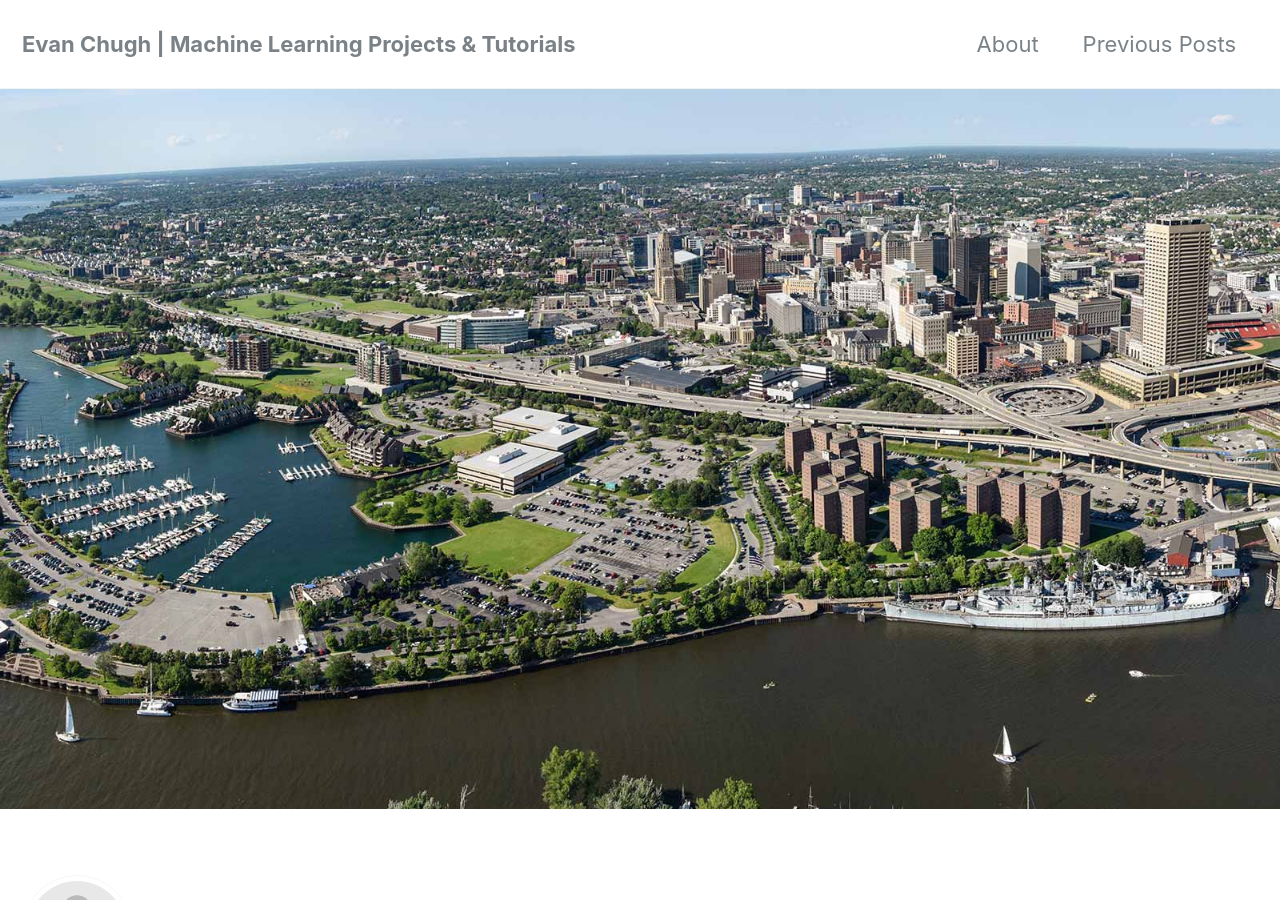
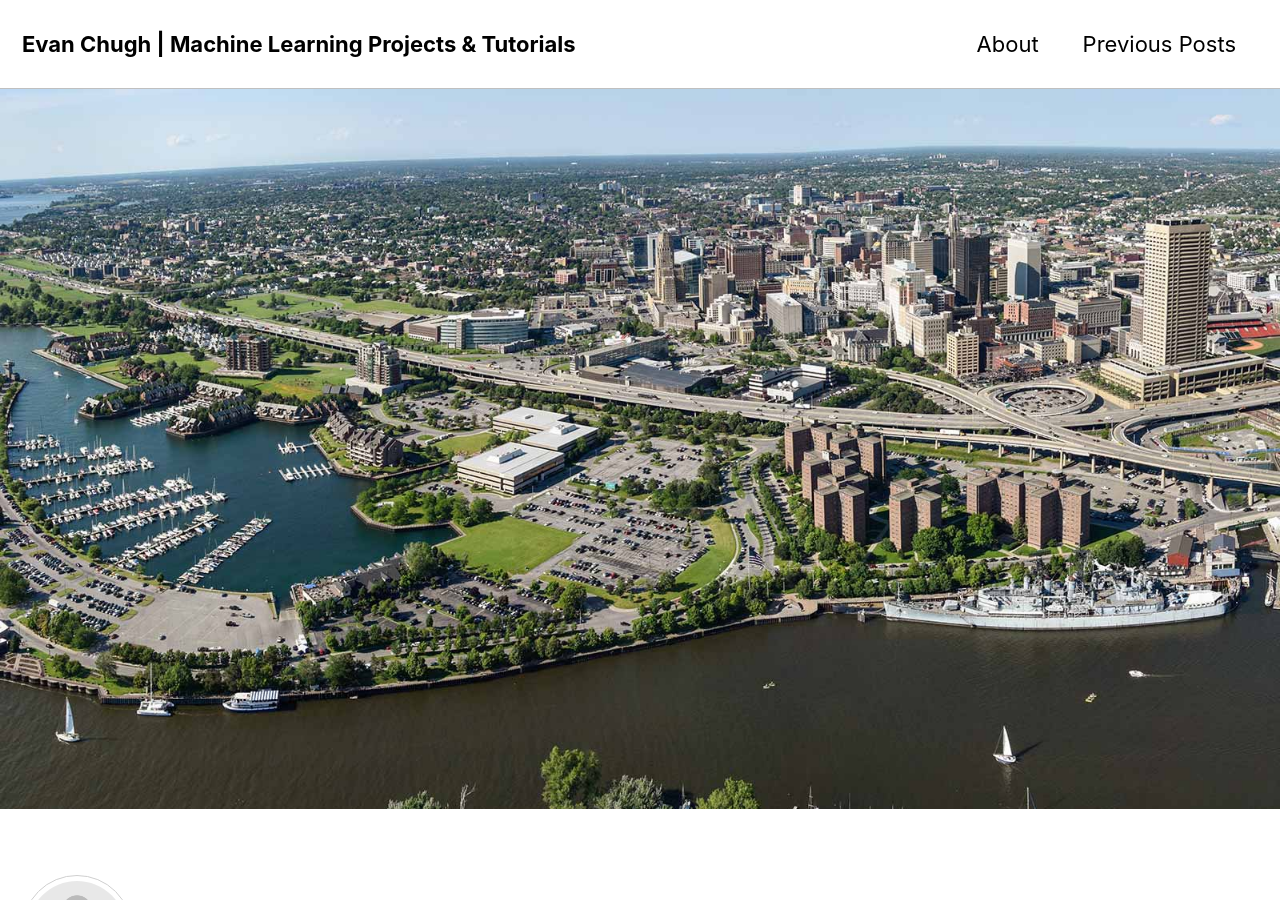
Before and after one commit to evanchugh/evanchugh.github.io, a Jekyll site: the page built from index.html, in a window 1280 px wide and 900 px high. Built offline with Jekyll 4.4.1, drawn with Linux system fonts in a browser that asks for light colours; nearby versions of some CDN libraries; the list of posts is cut into pages by our own code; some of the changed text lies outside the part shown.

Commit message:
style change, updated sidebar text

```diff
--- a/_config.yml
+++ b/_config.yml
@@ -12,7 +12,7 @@
 
 # theme                  : "minimal-mistakes-jekyll"
 # remote_theme           : "mmistakes/minimal-mistakes"
-minimal_mistakes_skin    : "default" # "air", "aqua", "contrast", "dark", "dirt", "neon", "mint", "plum", "sunrise"
+minimal_mistakes_skin    : "contrast" # "default", "air", "aqua", "contrast", "dark", "dirt", "neon", "mint", "plum", "sunrise"
 
 # Site Settings
 locale                   : "en-US"
@@ -102,7 +102,7 @@
 author:
   name             : "Evan Chugh"
   avatar           : "/images/bio-image-placeholder.png" # path of avatar image, e.g. "/assets/images/bio-photo.jpg"
-  bio              : "Computer Science & Statistics Dual Major at Canisius College in Buffalo, NY"
+  bio              : "Computer Science & Statistics Dual Major at Canisius College"
   location         : "Buffalo, NY"
   email            :
   uri              :
```
